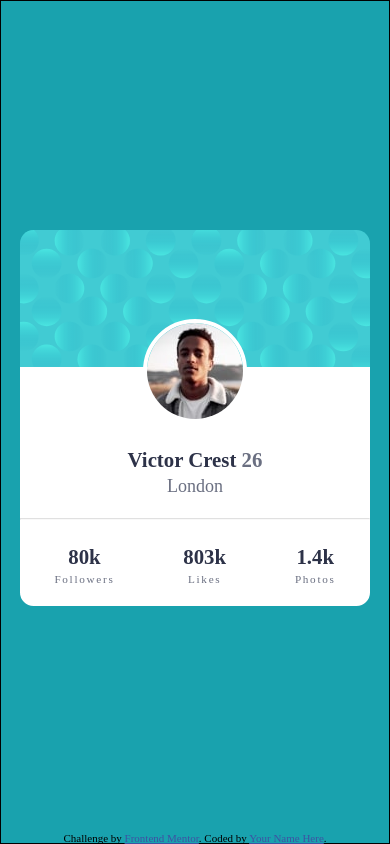
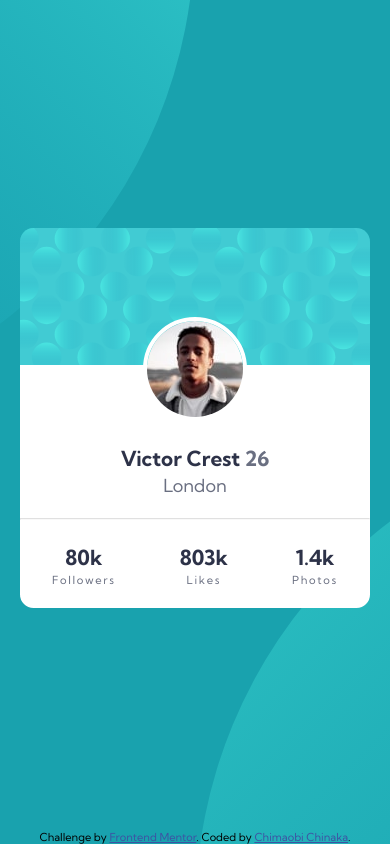
Before and after one commit to Chimaobi-01/profile-card-component, a plain HTML site: page index.html in a window 390 px wide. Drawn offline with Linux system fonts and the light colour scheme.

Commit message:
this commit loads the fonts

```diff
--- a/index.html
+++ b/index.html
@@ -32,9 +32,6 @@
   </head>
 
   <body>
-
-    <!-- <img class="top-pattern__image" src="./images/bg-pattern-top.svg" alt="top pattern">
-    <img src="./images/bg-pattern-bottom.svg" alt="bottom pattern" class="bottom-pattern__image"> -->
 
     <main class="card">
       <div class="top">
@@ -78,7 +75,7 @@
       Challenge by
       <a href="https://www.frontendmentor.io?ref=challenge" target="_blank"
         >Frontend Mentor</a
-      >. Coded by <a href="#">Your Name Here</a>.
+      >. Coded by <a target="_blank" href="https://github.com/Chimaobi-01/profile-card-component">Chimaobi Chinaka</a>.
     </footer>
   </body>
 </html>
--- a/style.css
+++ b/style.css
@@ -1,3 +1,5 @@
+@import url('https://fonts.googleapis.com/css2?family=Kumbh+Sans:wght@400;700&display=swap');
+
 *,
 *::after,
 *::before {
@@ -14,10 +16,11 @@ body {
   height: 100vh;
   position: relative;
   font-size: 18px;
-  background: url("./images/bg-pattern-top.svg") no-repeat -30% 1000% / 60%,
-    url("./images/bg-pattern-bottom.svg") no-repeat 180% -250% / 70%;
   background-color: hsl(185, 75%, 39%);
-  overflow: hidden;
+  background-image: url(/images/bg-pattern-top.svg), url(/images/bg-pattern-bottom.svg);
+  background-repeat: no-repeat, no-repeat;
+  background-position: right 50vw bottom 50vh, left 50vw top 50vh;
+  font-family: 'Kumbh Sans', sans-serif;
 }
 
 .top img {
@@ -76,46 +79,3 @@ hr {
   opacity: 0.3;
   background-color: hsl(0, 0%, 59%);
 }
-
-@media screen and (max-width: 1440px) {
-  body {
-    background: url("./images/bg-pattern-top.svg") no-repeat -75% 220% / 70%,
-      url("./images/bg-pattern-bottom.svg") no-repeat 220% -100% / 80%;
-    background-color: hsl(185, 75%, 39%);
-  }
-}
-
-@media screen and (max-width: 1024px) {
-  body {
-    background: url("./images/bg-pattern-top.svg") no-repeat -85% 280% / 70%,
-      url("./images/bg-pattern-bottom.svg") no-repeat 240% -130% / 80%;
-    background-color: hsl(185, 75%, 39%);
-  }
-}
-
-@media screen and (max-width: 768px) {
-  body {
-    background: url("./images/bg-pattern-top.svg") no-repeat -90% -600% / 70%,
-      url("./images/bg-pattern-bottom.svg") no-repeat 250% -900% / 80%;
-    background-color: hsl(185, 75%, 39%);
-  }
-}
-
-@media screen and (max-width: 425px) {
-  body {
-    background: none;
-    background-color: hsl(185, 75%, 39%);
-  }
-  body::before {
-    content: '';
-    position: absolute;
-    top: 0;
-    left: 0;
-    border: 1px solid;
-    background: url('./images/bg-pattern-top.svg') no-repeat -100% -80% / 80%;
-    width: 100%;
-    height: 100%;
-    z-index: -1;
-
-  }
-}
```
Also changed, not shown: 2 other files.
